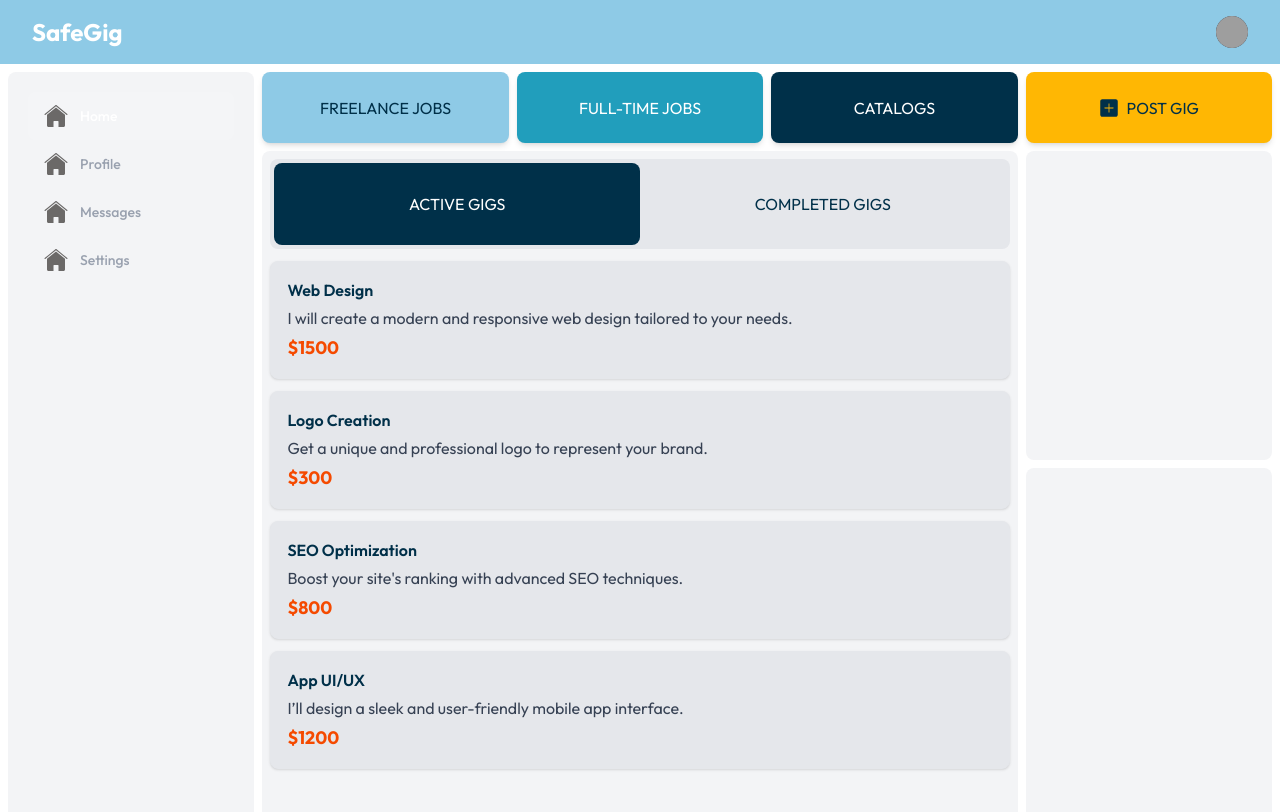
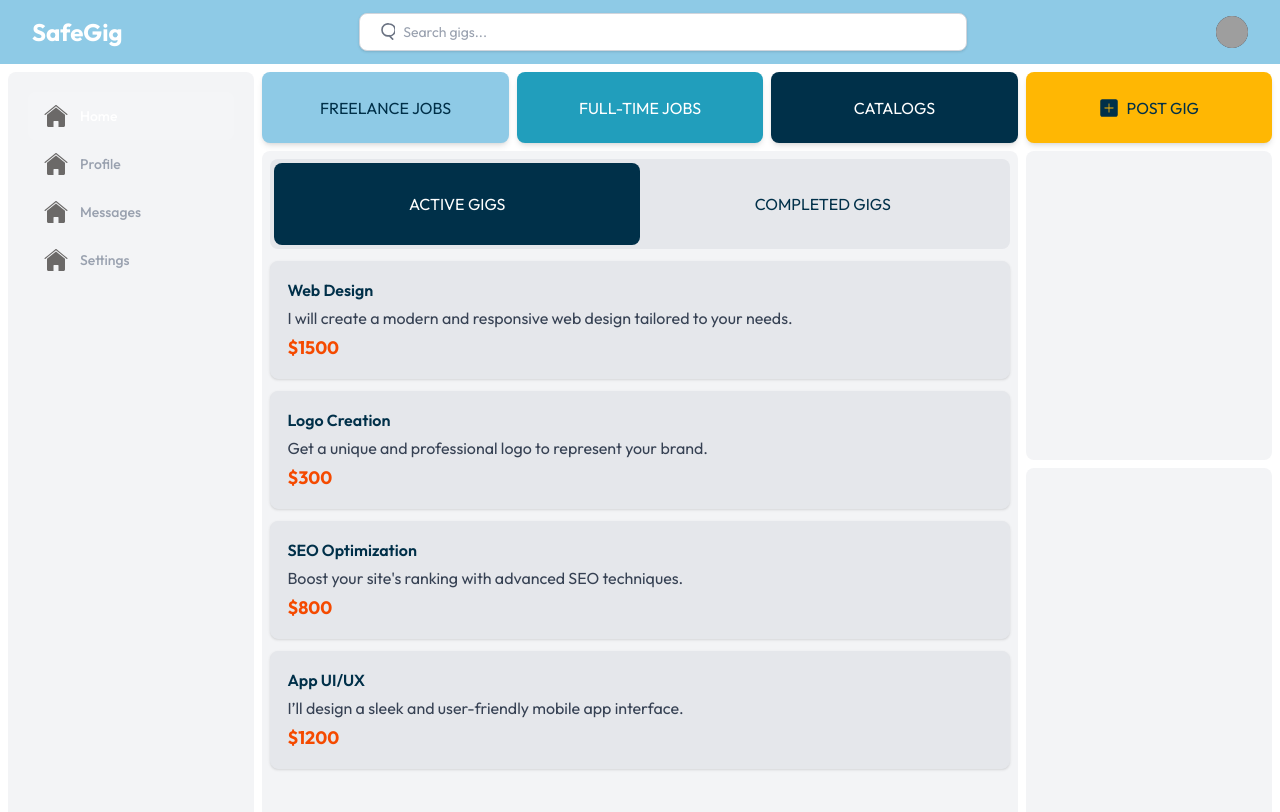
Before and after one commit to EdisonYCA/safegig, a Next.js app: page /dashboard in a window 1280 px wide. Shown: the top 812 px of the page. Built offline with nearby package versions, Linux system fonts and the light colour scheme; grey boxes are pictures that could not be loaded.

Commit message:
Added search bar to dashboard page

```diff
--- a/components/landing/Navbar.js
+++ b/components/landing/Navbar.js
@@ -34,6 +34,17 @@ export default function Navbar({page}) {
             </div>
             {
               page == "dashboard" ?
+              <>
+              <div className="w-1/2 flex items-center gap-2 bg-white border border-gray-300 rounded-lg px-4 py-2 shadow-sm">
+                <svg xmlns="http://www.w3.org/2000/svg" className="h-5 w-5 text-gray-500" fill="none" viewBox="0 0 24 24" stroke="currentColor">
+                  <path strokeLinecap="round" strokeLinejoin="round" strokeWidth="2" d="M21 21l-4.35-4.35M16.65 16.65A7.5 7.5 0 1116.65 2a7.5 7.5 0 010 15z" />
+                </svg>
+                <input
+                  type="text"
+                  placeholder="Search gigs..."
+                  className="w-full outline-none text-sm text-gray-700 placeholder-gray-400"
+                />
+              </div>
               <Menu as="div" className="relative ml-3">
               <div>
                 <MenuButton className="relative flex rounded-full bg-gray-800 text-sm focus:ring-2 focus:ring-white focus:ring-offset-2 focus:ring-offset-gray-800 focus:outline-hidden">
@@ -75,7 +86,8 @@ export default function Navbar({page}) {
                   </a>
                 </MenuItem>
               </MenuItems>
-            </Menu> : <div className="hidden sm:ml-6 sm:block">
+            </Menu>
+            </> : <div className="hidden sm:ml-6 sm:block">
               <div className="flex space-x-4">
                 {navigation.map((item) => (
                   <a
```
